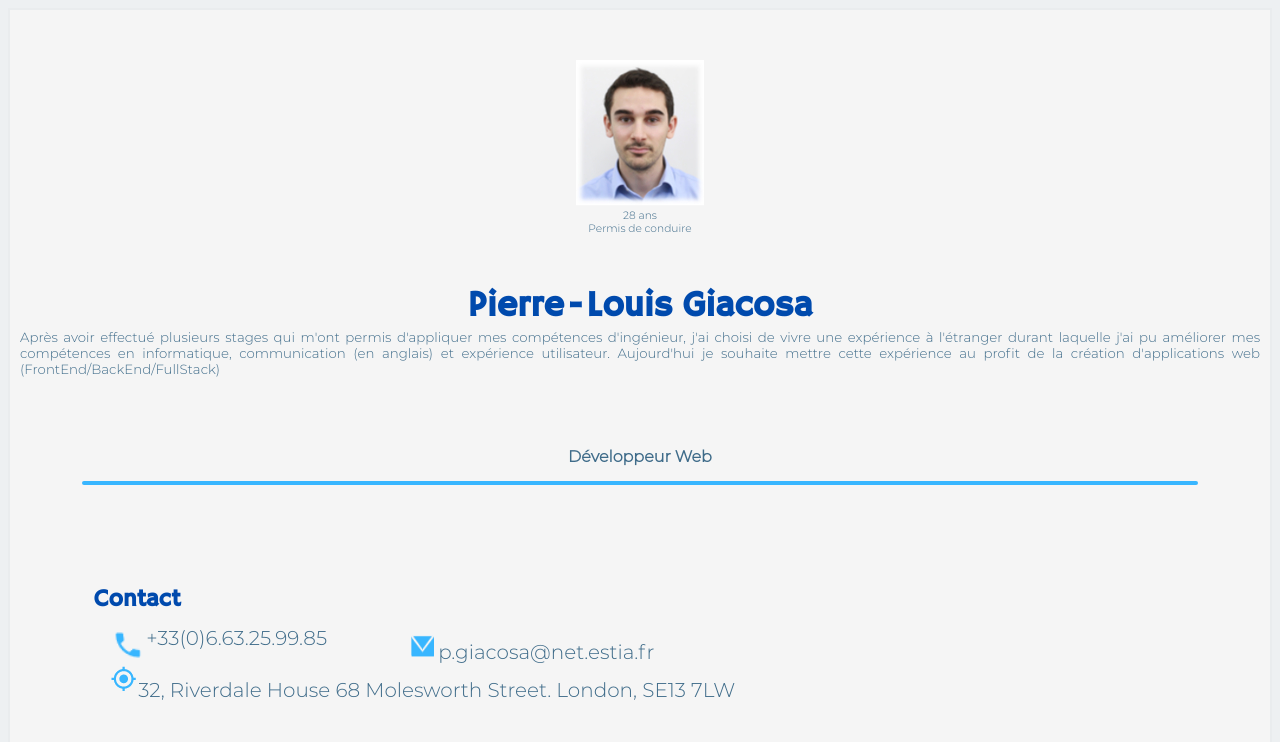
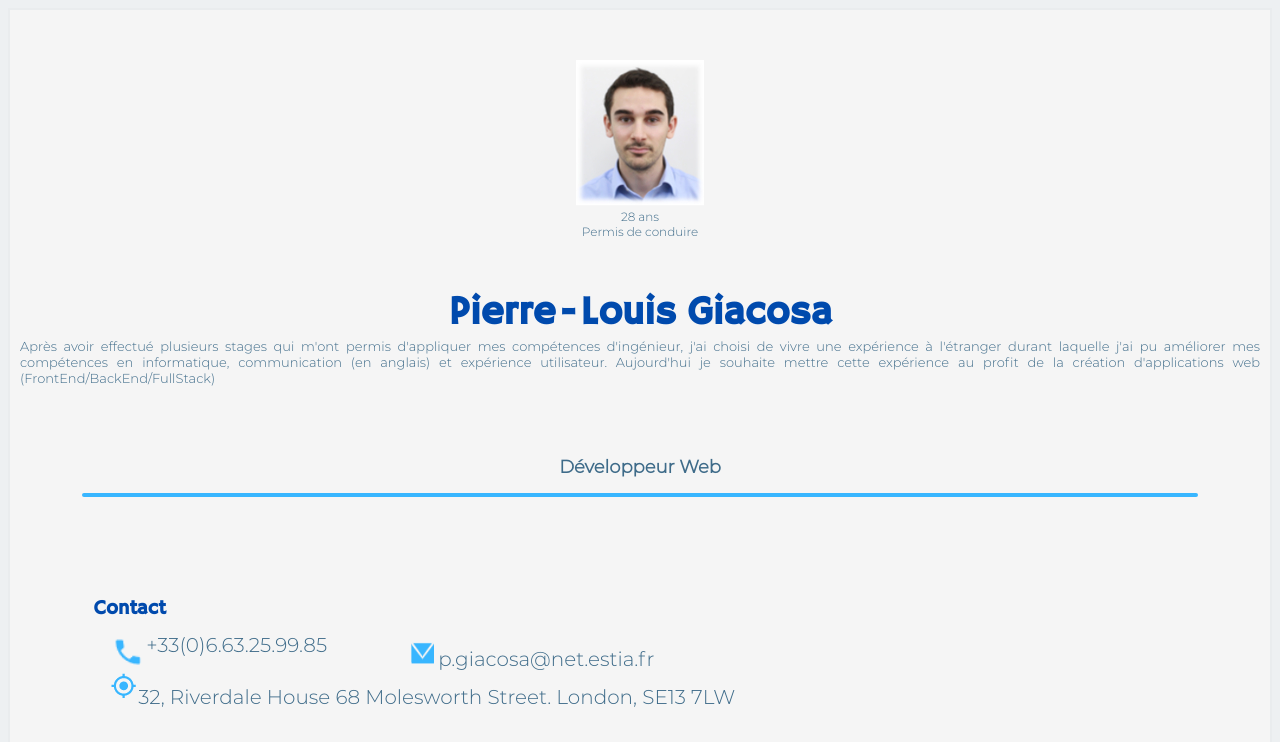
Before and after one commit to giaspie/pl.giacosa-cv, a plain HTML site: page index.html in a window 1280 px wide. Shown: the top 742 px of the page. Drawn offline with Linux system fonts and the light colour scheme.

Commit message:
update font size

```diff
--- a/styleCV.css
+++ b/styleCV.css
@@ -25,7 +25,7 @@ body{
     margin-right: auto;
     font-family: 'Montserrat-Light', Arial, sans-serif;
     color: rgb(62, 107, 137);
-    font-size: 10pt;
+    font-size: 13.3px;
     background-color: rgb(245, 245, 245);
     padding-right: 10px;
     padding-left: 10px;
@@ -53,25 +53,25 @@ body{
 /*police*/
 h1{
     color: rgb(0, 74, 173);
-    font-size: 27pt;
+    font-size: 40px;
     font-family: 'HammersmithOne', Arial, sans-serif;
 }
 h2{
     color: rgb(0, 74, 173);
-    font-size: 20pt;
+    font-size: 25px;
     font-family: 'HammersmithOne', Arial, sans-serif;
 }
 aside h2{
-    font-size: 18pt;
+    font-size: 20px;
 }
 header h2{
     color: rgb(62, 107, 137);
-    font-size: 12pt;
+    font-size: 18px;
     font-family: 'Montserrat-Light', Arial, sans-serif;
 }
 header p{
     color: rgb(62, 107, 137);
-    font-size: 10pt;
+    font-size: 13px;
     font-family: 'Montserrat-Light', Arial, sans-serif;
 }
 em{
@@ -79,12 +79,12 @@ em{
     font-family: 'Montserrat-Regular', Arial, sans-serif;
 }
 figcaption{
-    font-size: 8pt;
+    font-size: 12px;
     font-family: 'Montserrat-Light', Arial, sans-serif;
 }
 article span{
     color: rgb(56, 182, 255);
-    font-size: 9pt;
+    font-size: 13px;
     font-family: 'Montserrat-Light', Arial, sans-serif;
 }
 section em{
```
